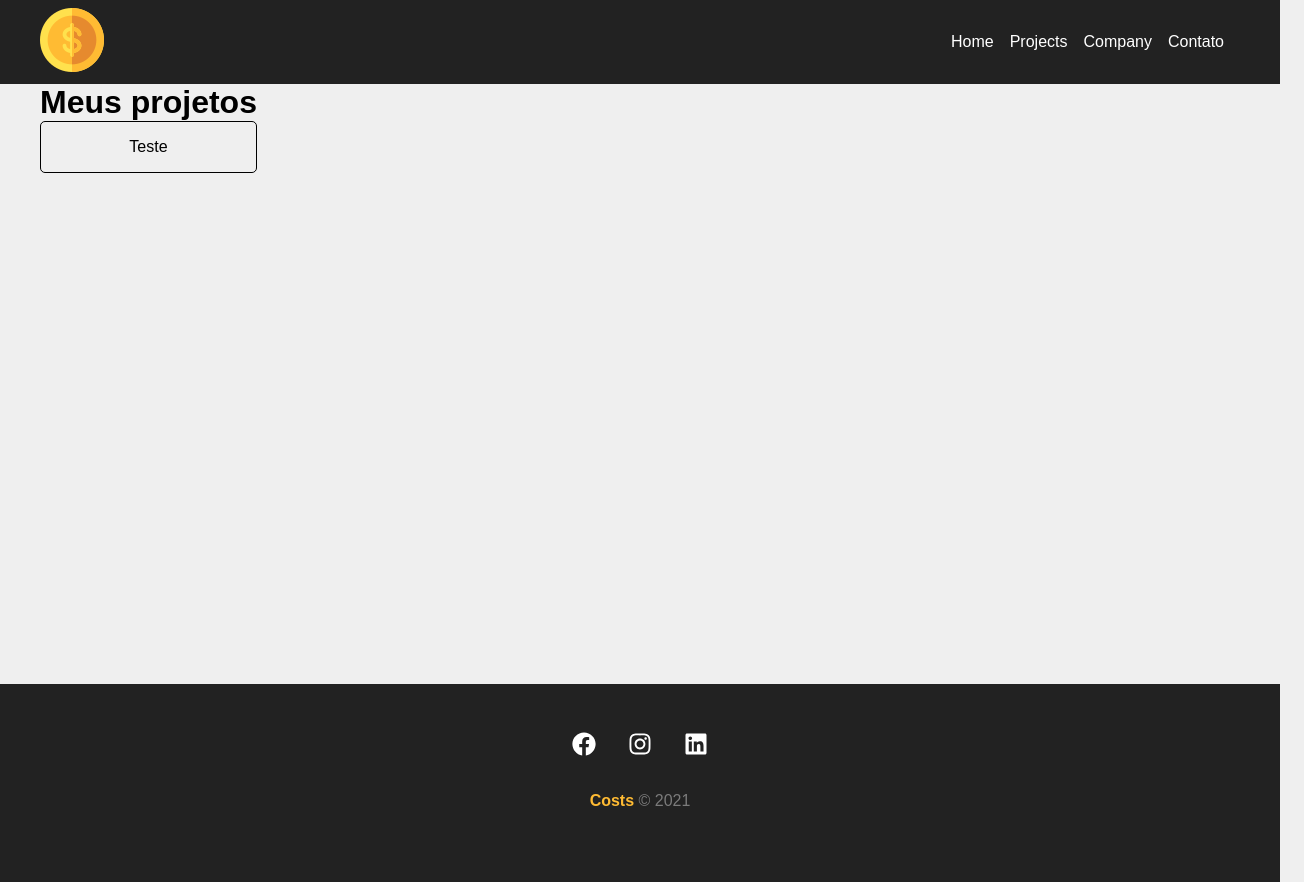
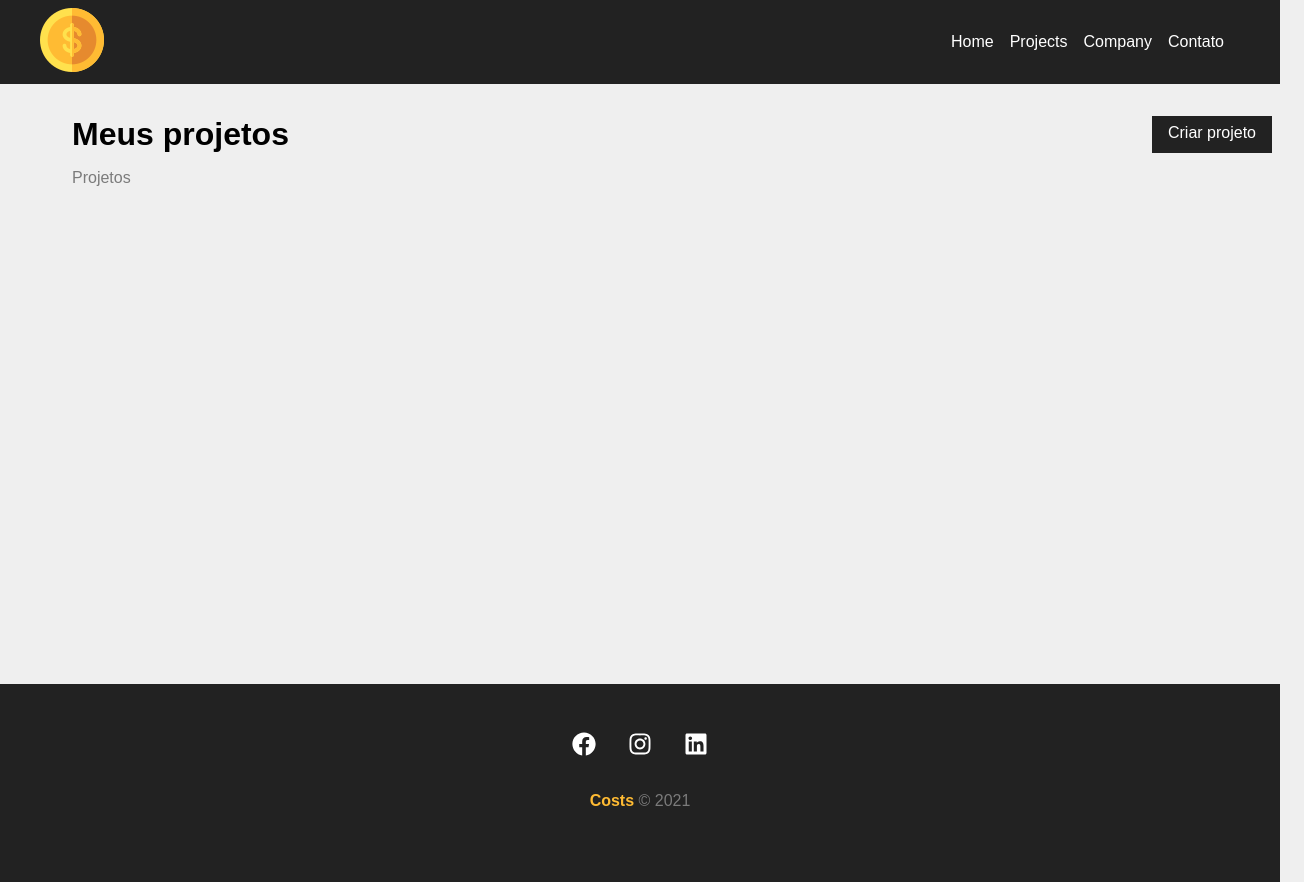
Before and after one commit to moraisale/costs, a React (Create React App) app: page /projects in a window 1280 px wide. Shown: the whole page, 1304 px wide, since content can reach past the window. Built offline with nearby package versions, Linux system fonts and the light colour scheme.

Commit message:
Implementando mensagens e dashboard para a pág Projects

```diff
--- a/db.json
+++ b/db.json
@@ -1,15 +1,15 @@
 {
   "projects": [
     {
-      "name": "Mais Teste",
-      "budget": "40",
+      "name": "Projeto Mensagem",
+      "budget": "5423",
       "category": {
         "id": "option.id",
         "name": "Infra"
       },
       "cost": 0,
       "services": [],
-      "id": 2
+      "id": 6
     }
   ],
   "categories": [
--- a/src/components/layout/Message.js
+++ b/src/components/layout/Message.js
@@ -1,11 +1,34 @@
+import {useState, useEffect} from 'react'
+
 import styles from './Message.module.css'
 
 function Message ({type, msg}) {
+
+  const [visible, setVisible] = useState(false)
+
+  useEffect(() => {
+    if (!msg) {
+      setVisible(false)
+      return
+    }
+
+    setVisible(true)
+
+    const timer = setTimeout(() => {
+      setVisible(false)
+    }, 3000)
+
+    return () => clearTimeout(timer)
+  }, [msg])
+
+
+
   return (
-    <div className={`${styles.message} ${styles.type}`}>
-      {msg}
-    </div>
-
+    <>
+      {visible && (
+        <div className={`${styles.message} ${styles[type]}`}>{msg} </div>
+      )}
+    </>
   )
 }
 
--- a/src/components/layout/Message.module.css
+++ b/src/components/layout/Message.module.css
@@ -8,7 +8,7 @@
   border-radius: 5px;
 }
 
-.sucess {
+.success {
   color: #155724;
   background-color: #d4edda;
   border-color: #c3e6cb;
--- a/src/pages/NewProject.js
+++ b/src/pages/NewProject.js
@@ -20,7 +20,7 @@ function NewProject () {
        .then((resp) => resp.json())
        .then((data) => {
          console.log(data)
-         navigate('/projects', {message: 'Projeto criado com sucesso!'})
+         navigate('/projects', {state: {message: 'Projeto criado com sucesso!'}})
        })
       .catch((err) => console.log(err))
 
--- a/src/pages/Projects.js
+++ b/src/pages/Projects.js
@@ -1,11 +1,30 @@
+import {useLocation} from 'react-router-dom'
+import styles from './Projects.module.css'
+
+import LinkButton from '../components/layout/LinkButton'
 import Message from '../components/layout/Message'
+import Container from '../components/layout/Container'
 
 function Projects () {
+
+  const location = useLocation()
+  let message = ''
+  if (location.state) {
+    message = location.state.message
+  }
+
   return (
-    <div>
-      <h1>Meus projetos</h1>
-      <Message msg="Teste" type="error"/>
+    <div className={styles.project_container}>
+      <div className={styles.title_container}>
+        <h1>Meus projetos</h1>
+        <LinkButton to="/newproject" text="Criar projeto"/>
+      </div>
+      {message && <Message type="success" msg={message}/>}
+      <Container customClass="start">
+        <p>Projetos</p>
+      </Container>
     </div>
+
   )
 }
 export default Projects
--- /dev/null
+++ b/src/pages/Projects.module.css
@@ -0,0 +1,8 @@
+.project_container {
+  padding: 2em;
+}
+
+.title_container {
+  display: flex;
+  justify-content: space-between;
+}
```
Also changed, not shown: 1 other file (tests, documents, lock files or other folders).
